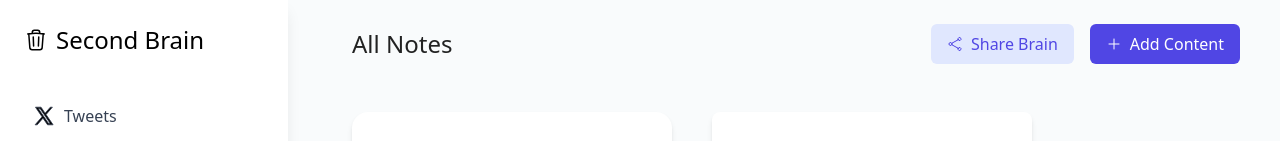
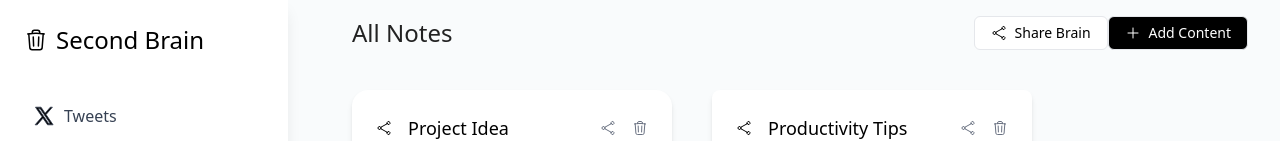
Before and after one commit to mohammedniyafsm/Brainly, a React (Vite) app in the folder frontend/: page / in a window 1280 px wide. Shown: the top 141 px of the page. Built offline with nearby package versions, Linux system fonts and the light colour scheme.

Commit message:
changed primary and secondary color of buton

```diff
--- a/frontend/src/components/ui/Button.tsx
+++ b/frontend/src/components/ui/Button.tsx
@@ -1,30 +1,46 @@
-import type { ReactElement } from "react"
+import type { ReactElement } from "react";
 
- interface ButtonProps {
-    variant : "primary" | "secondary",
-    size: "sm" | "md" | "lg",
-    text: string,
-    startIcon?:ReactElement,
-    EndIcon?:ReactElement,
-    onclick?:()=>void,
+interface ButtonProps {
+  variant: "primary" | "secondary";
+  size: "sm" | "md" | "lg";
+  text: string;
+  startIcon?: ReactElement;
+  EndIcon?: ReactElement;
+  onclick?: () => void;
 }
 
 const sizeStyle = {
-    "sm" : "py-1 px-2",
-    "md" : "py-2 px-4",
-    "lg" : "py-2 px-10",
-}
-
-const defaultStyle = "rounded-md flex items-center m-2 cursor-pointer font-normal"
+  sm: "py-1 px-3 text-sm",
+  md: "py-1.5 px-4 text-sm",
+  lg: "py-2 px-6 text-base",
+};
 
 const variantStyles = {
-    "primary" : "bg-purple-600 text-white ",
-    "secondary" : "bg-purple-300 text-purple-600",
-}
+  primary:
+    "bg-black text-white border border-gray-200 hover:bg-gray-900",
+  secondary:
+    "bg-white text-black border border-gray-200 hover:bg-gray-200",
+};
 
-export const Button =({variant,size,startIcon,EndIcon,text,onclick} : ButtonProps)=>{
-    return <button className={`${variantStyles[variant]} ${sizeStyle[size]} ${defaultStyle}`} onClick={onclick}>
-        {startIcon ? <div className="pr-2">{startIcon }</div>:null}
-        {text}{EndIcon ? <div className="pl-2">{EndIcon }</div>:null}
-        </button>
-}
+const baseStyle =
+  "rounded-md flex items-center justify-center cursor-pointer font-medium transition-colors duration-200";
+
+export const Button = ({
+  variant,
+  size,
+  startIcon,
+  EndIcon,
+  text,
+  onclick,
+}: ButtonProps) => {
+  return (
+    <button
+      onClick={onclick}
+      className={`${variantStyles[variant]} ${sizeStyle[size]} ${baseStyle}`}
+    >
+      {startIcon && <span className="pr-2">{startIcon}</span>}
+      {text}
+      {EndIcon && <span className="pl-2">{EndIcon}</span>}
+    </button>
+  );
+};
```
